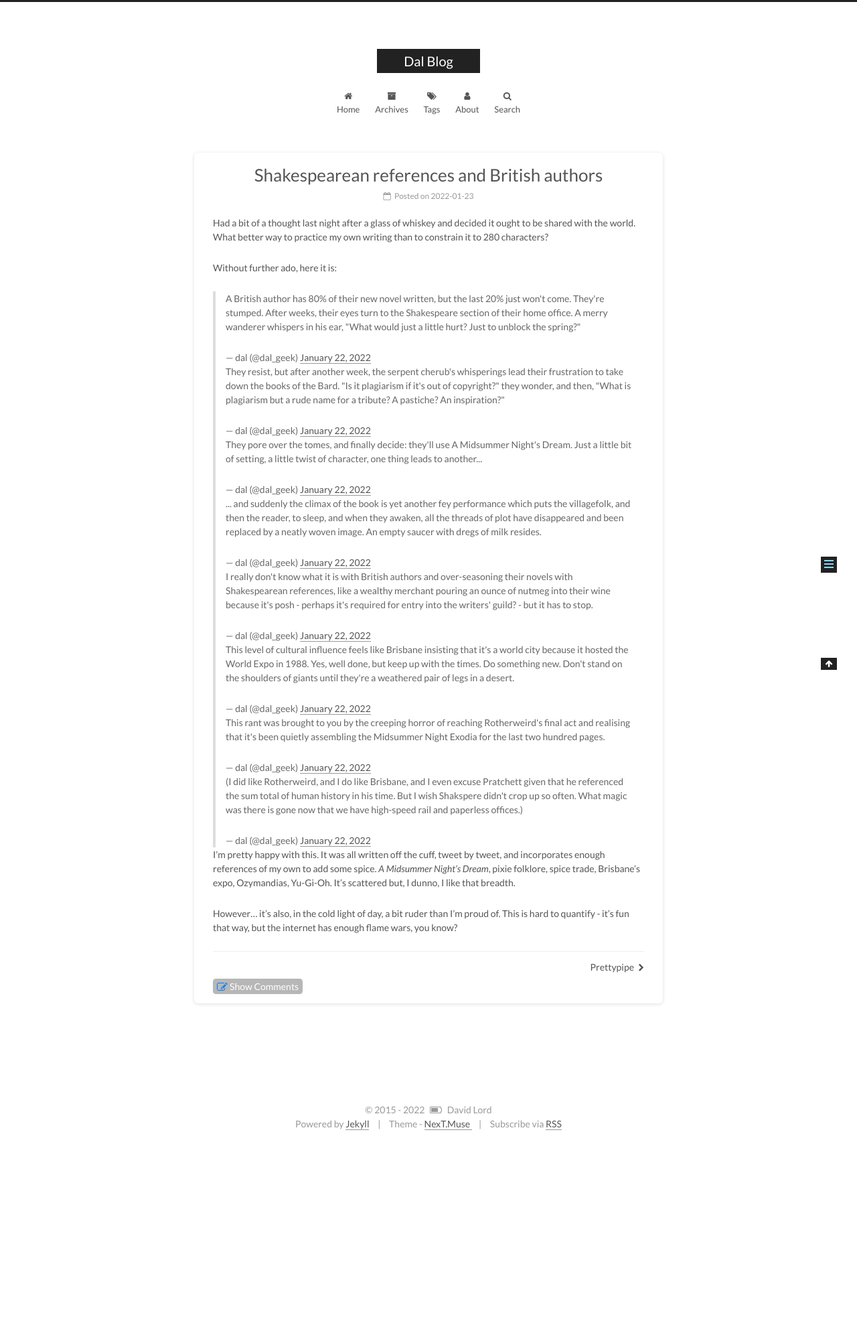
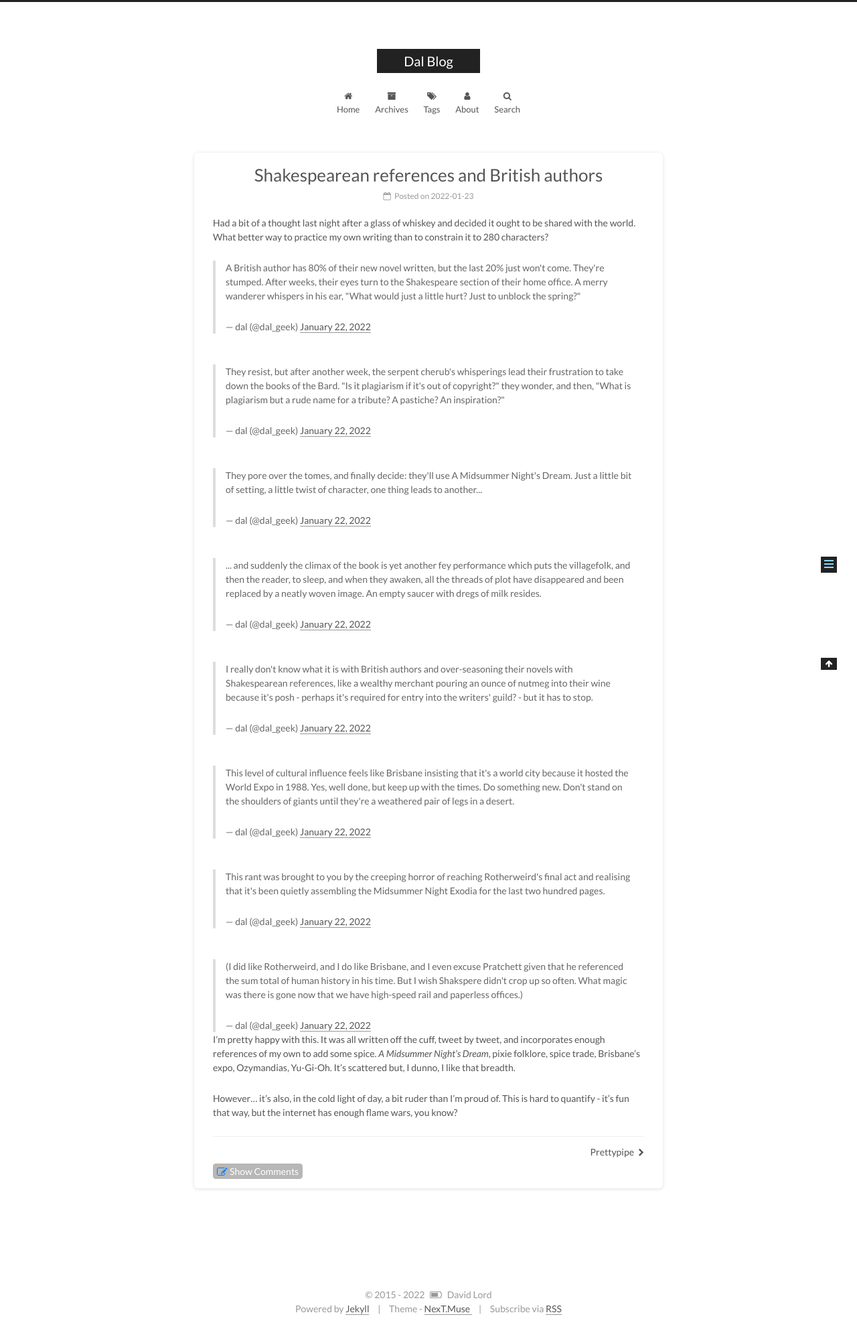
Before and after one commit to d-lord/d-lord.github.io, a Jekyll site: the page built from _posts/2022-01-23-shakespeare.md, in a window 1280 px wide. Shown: the whole page at 67% size. Built offline with Jekyll 4.4.1, drawn with Linux system fonts in a browser that asks for light colours; comment, search, counter and statistics services are not loaded; before the commit the page ends 1708 px from its top, so only the background shows below that.

Commit message:
Shakespeare: formatting improvements for script-blocking fallbacks like my Firefox config

```diff
--- a/_posts/2022-01-23-shakespeare.md
+++ b/_posts/2022-01-23-shakespeare.md
@@ -7,21 +7,33 @@ published: true
 
 Had a bit of a thought last night after a glass of whiskey and decided it ought to be shared with the world. What better way to practice my own writing than to constrain it to 280 characters?
 
-Without further ado, here it is:
+<blockquote class="twitter-tweet" data-conversation="none" data-dnt="true"><p lang="en" dir="ltr">A British author has 80% of their new novel written, but the last 20% just won&#39;t come. They&#39;re stumped. After weeks, their eyes turn to the Shakespeare section of their home office. A merry wanderer whispers in his ear, &quot;What would just a little hurt? Just to unblock the spring?&quot;</p>&mdash; dal (@dal_geek) <a href="https://twitter.com/dal_geek/status/1484833245560983555?ref_src=twsrc%5Etfw">January 22, 2022</a></blockquote> <script async src="https://platform.twitter.com/widgets.js" charset="utf-8"></script>
 
-<blockquote class="twitter-tweet" data-conversation="none" data-dnt="true"><p lang="en" dir="ltr">A British author has 80% of their new novel written, but the last 20% just won&#39;t come. They&#39;re stumped. After weeks, their eyes turn to the Shakespeare section of their home office. A merry wanderer whispers in his ear, &quot;What would just a little hurt? Just to unblock the spring?&quot;</p>&mdash; dal (@dal_geek) <a href="https://twitter.com/dal_geek/status/1484833245560983555?ref_src=twsrc%5Etfw">January 22, 2022</a></blockquote> <script async src="https://platform.twitter.com/widgets.js" charset="utf-8"></script>
+<br />
 
 <blockquote class="twitter-tweet" data-conversation="none" data-dnt="true"><p lang="en" dir="ltr">They resist, but after another week, the serpent cherub&#39;s whisperings lead their frustration to take down the books of the Bard. &quot;Is it plagiarism if it&#39;s out of copyright?&quot; they wonder, and then, &quot;What is plagiarism but a rude name for a tribute? A pastiche? An inspiration?&quot;</p>&mdash; dal (@dal_geek) <a href="https://twitter.com/dal_geek/status/1484833869207846916?ref_src=twsrc%5Etfw">January 22, 2022</a></blockquote> <script async src="https://platform.twitter.com/widgets.js" charset="utf-8"></script>
 
+<br />
+
 <blockquote class="twitter-tweet" data-conversation="none" data-dnt="true"><p lang="en" dir="ltr">They pore over the tomes, and finally decide: they&#39;ll use A Midsummer Night&#39;s Dream. Just a little bit of setting, a little twist of character, one thing leads to another...</p>&mdash; dal (@dal_geek) <a href="https://twitter.com/dal_geek/status/1484834390400442373?ref_src=twsrc%5Etfw">January 22, 2022</a></blockquote> <script async src="https://platform.twitter.com/widgets.js" charset="utf-8"></script>
+
+<br />
 
 <blockquote class="twitter-tweet" data-conversation="none" data-dnt="true"><p lang="en" dir="ltr">... and suddenly the climax of the book is yet another fey performance which puts the villagefolk, and then the reader, to sleep, and when they awaken, all the threads of plot have disappeared and been replaced by a neatly woven image. An empty saucer with dregs of milk resides.</p>&mdash; dal (@dal_geek) <a href="https://twitter.com/dal_geek/status/1484834852545634306?ref_src=twsrc%5Etfw">January 22, 2022</a></blockquote> <script async src="https://platform.twitter.com/widgets.js" charset="utf-8"></script>
 
+<br />
+
 <blockquote class="twitter-tweet" data-conversation="none" data-dnt="true"><p lang="en" dir="ltr">I really don&#39;t know what it is with British authors and over-seasoning their novels with Shakespearean references, like a wealthy merchant pouring an ounce of nutmeg into their wine because it&#39;s posh - perhaps it&#39;s required for entry into the writers&#39; guild? - but it has to stop.</p>&mdash; dal (@dal_geek) <a href="https://twitter.com/dal_geek/status/1484835676898361344?ref_src=twsrc%5Etfw">January 22, 2022</a></blockquote> <script async src="https://platform.twitter.com/widgets.js" charset="utf-8"></script>
+
+<br />
 
 <blockquote class="twitter-tweet" data-conversation="none" data-dnt="true"><p lang="en" dir="ltr">This level of cultural influence feels like Brisbane insisting that it&#39;s a world city because it hosted the World Expo in 1988. Yes, well done, but keep up with the times. Do something new. Don&#39;t stand on the shoulders of giants until they&#39;re a weathered pair of legs in a desert.</p>&mdash; dal (@dal_geek) <a href="https://twitter.com/dal_geek/status/1484836821188378627?ref_src=twsrc%5Etfw">January 22, 2022</a></blockquote> <script async src="https://platform.twitter.com/widgets.js" charset="utf-8"></script>
 
+<br />
+
 <blockquote class="twitter-tweet" data-conversation="none" data-dnt="true"><p lang="en" dir="ltr">This rant was brought to you by the creeping horror of reaching Rotherweird&#39;s final act and realising that it&#39;s been quietly assembling the Midsummer Night Exodia for the last two hundred pages.</p>&mdash; dal (@dal_geek) <a href="https://twitter.com/dal_geek/status/1484837412723650569?ref_src=twsrc%5Etfw">January 22, 2022</a></blockquote> <script async src="https://platform.twitter.com/widgets.js" charset="utf-8"></script>
+
+<br />
 
 <blockquote class="twitter-tweet" data-conversation="none" data-dnt="true"><p lang="en" dir="ltr">(I did like Rotherweird, and I do like Brisbane, and I even excuse Pratchett given that he referenced the sum total of human history in his time. But I wish Shakspere didn&#39;t crop up so often. What magic was there is gone now that we have high-speed rail and paperless offices.)</p>&mdash; dal (@dal_geek) <a href="https://twitter.com/dal_geek/status/1484838440294547466?ref_src=twsrc%5Etfw">January 22, 2022</a></blockquote> <script async src="https://platform.twitter.com/widgets.js" charset="utf-8"></script>
 
```
